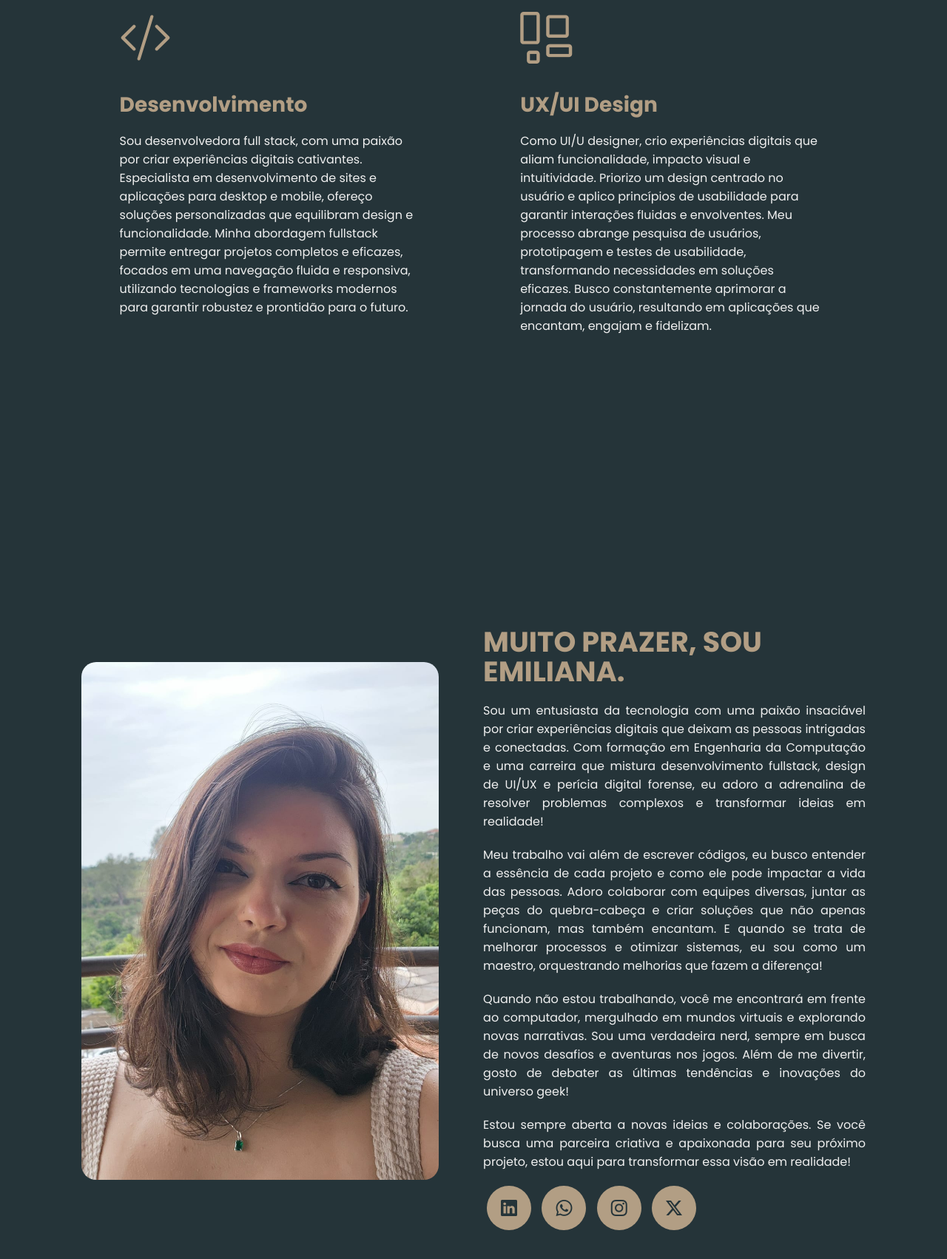
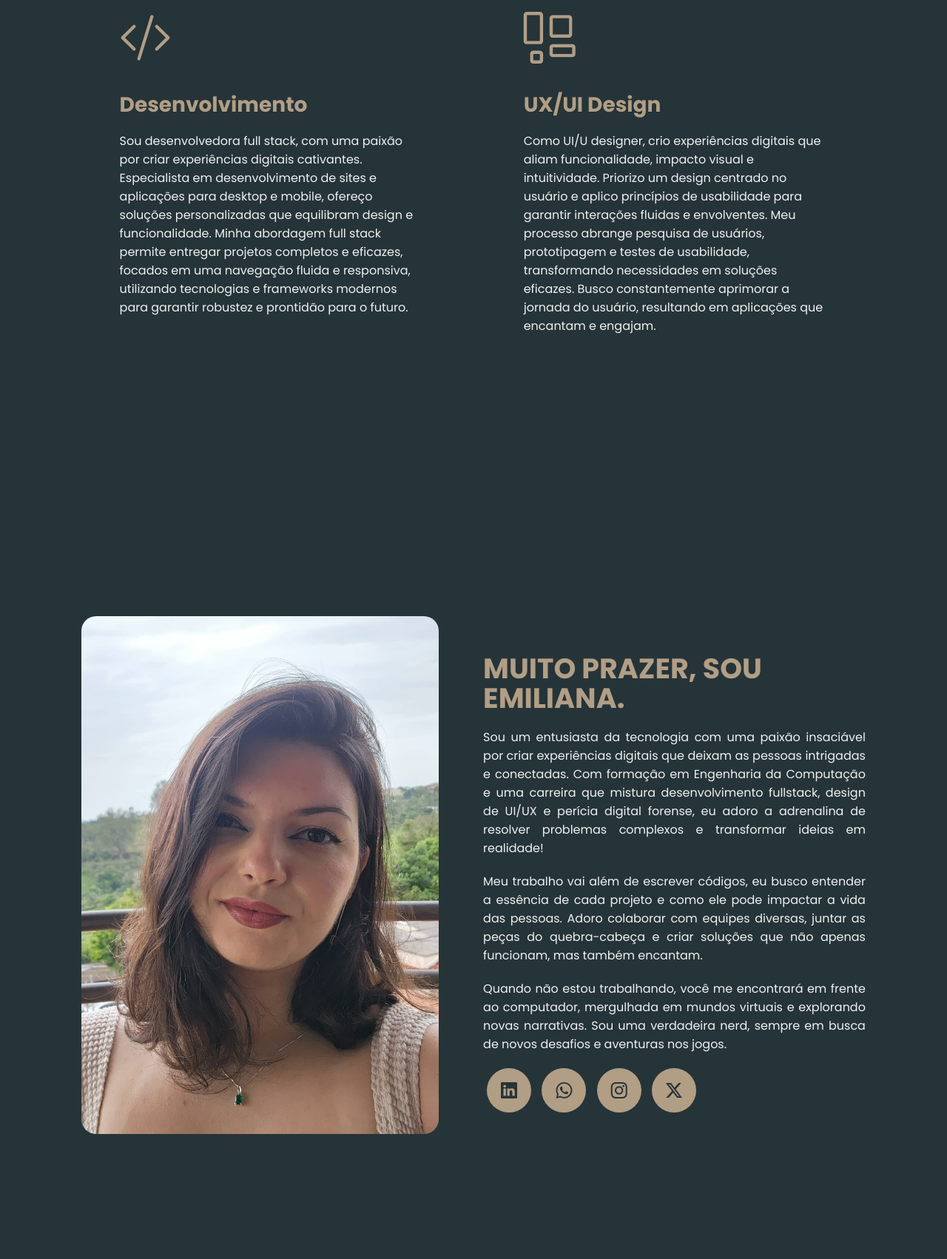
Before and after one commit to emilianac/portfolio, a website: page index.html in a window 1280 px wide. Shown: the part 1918-3620 px from the top of the page at 74% size. Drawn offline with nearby package versions, Linux system fonts and the light colour scheme; a web font is replaced by a local one.

Commit message:
new changes

```diff
--- a/index.html
+++ b/index.html
@@ -92,14 +92,14 @@
                     <div class="especialidades-box">
                         <i class="bi bi-code-slash"></i>
                         <h3>Desenvolvimento</h3>
-                        <p>Sou desenvolvedora full stack, com uma paixão por criar experiências digitais cativantes. Especialista em desenvolvimento de sites e aplicações para desktop e mobile, ofereço soluções personalizadas que equilibram design e funcionalidade. Minha abordagem fullstack permite entregar projetos completos e eficazes, focados em uma navegação fluida e responsiva, utilizando tecnologias e frameworks modernos para garantir robustez e prontidão para o futuro.</p>
+                        <p>Sou desenvolvedora full stack, com uma paixão por criar experiências digitais cativantes. Especialista em desenvolvimento de sites e aplicações para desktop e mobile, ofereço soluções personalizadas que equilibram design e funcionalidade. Minha abordagem full stack permite entregar projetos completos e eficazes, focados em uma navegação fluida e responsiva, utilizando tecnologias e frameworks modernos para garantir robustez e prontidão para o futuro.</p>
                     </div>
                     <!--ESPECIALIDADES-BOX-->
                     <!--ESPECIALIDADES-BOX-->
                     <div class="especialidades-box">
                         <i class="bi bi-layout-wtf"></i>
                         <h3>UX/UI Design</h3>
-                        <p>Como UI/U designer,  crio experiências digitais que aliam funcionalidade, impacto visual e intuitividade. Priorizo um design centrado no usuário e aplico princípios de usabilidade para garantir interações fluidas e envolventes. Meu processo abrange pesquisa de usuários, prototipagem e testes de usabilidade, transformando necessidades em soluções eficazes. Busco constantemente aprimorar a jornada do usuário, resultando em aplicações que encantam, engajam e fidelizam.</p>
+                        <p>Como UI/U designer, crio experiências digitais que aliam funcionalidade, impacto visual e intuitividade. Priorizo um design centrado no usuário e aplico princípios de usabilidade para garantir interações fluidas e envolventes. Meu processo abrange pesquisa de usuários, prototipagem e testes de usabilidade, transformando necessidades em soluções eficazes. Busco constantemente aprimorar a jornada do usuário, resultando em aplicações que encantam e engajam.</p>
                     </div>
                     <!--ESPECIALIDADES-BOX-->
                     <!--ESPECIALIDADES-BOX-->
@@ -130,9 +130,8 @@
                     <div class="txt-sobre">
                         <h2>MUITO PRAZER, SOU EMILIANA.</h2>
                         <p>Sou um entusiasta da tecnologia com uma paixão insaciável por criar experiências digitais que deixam as pessoas intrigadas e conectadas. Com formação em Engenharia da Computação e uma carreira que mistura desenvolvimento fullstack, design de UI/UX e perícia digital forense, eu adoro a adrenalina de resolver problemas complexos e transformar ideias em realidade!</p>
-                        <p>Meu trabalho vai além de escrever códigos, eu busco entender a essência de cada projeto e como ele pode impactar a vida das pessoas. Adoro colaborar com equipes diversas, juntar as peças do quebra-cabeça e criar soluções que não apenas funcionam, mas também encantam. E quando se trata de melhorar processos e otimizar sistemas, eu sou como um maestro, orquestrando melhorias que fazem a diferença!</p>
-                        <p>Quando não estou trabalhando, você me encontrará em frente ao computador, mergulhado em mundos virtuais e explorando novas narrativas. Sou uma verdadeira nerd, sempre em busca de novos desafios e aventuras nos jogos. Além de me divertir, gosto de debater as últimas tendências e inovações do universo geek!</p>
-                        <p>Estou sempre aberta a novas ideias e colaborações. Se você busca uma parceira criativa e apaixonada para seu próximo projeto, estou aqui para transformar essa visão em realidade!</p>
+                        <p>Meu trabalho vai além de escrever códigos, eu busco entender a essência de cada projeto e como ele pode impactar a vida das pessoas. Adoro colaborar com equipes diversas, juntar as peças do quebra-cabeça e criar soluções que não apenas funcionam, mas também encantam.</p>
+                        <p>Quando não estou trabalhando, você me encontrará em frente ao computador, mergulhada em mundos virtuais e explorando novas narrativas. Sou uma verdadeira nerd, sempre em busca de novos desafios e aventuras nos jogos.</p>
                          <!--BTN SOCIAL-->
                         <div class="btn-social">
                             <a href="https://www.linkedin.com/in/emilianacandidasilva/"><button><i class="bi bi-linkedin"></i></button></a>
```
